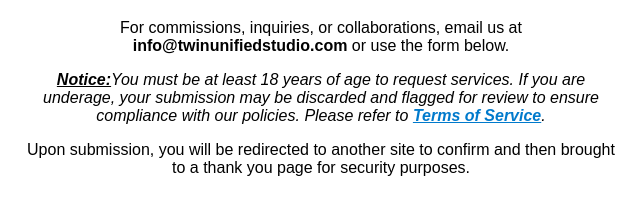
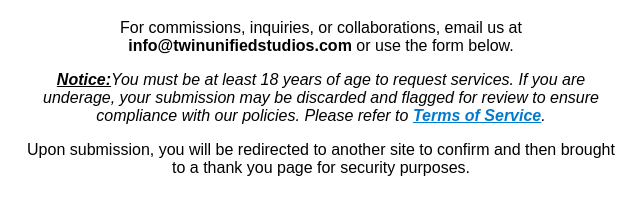
Before and after one commit to Twin-Unified-Studios/TwinUnifiedStudios.github.io, a plain HTML site: page contact.html in a window 1280 px wide. Shown: the part 283-488 px from the top of the page, 319-959 px from the left. Drawn offline with Linux system fonts and the light colour scheme.

Commit message:
Update contact.html
Fixed a typo on email.

```diff
--- a/contact.html
+++ b/contact.html
@@ -18,7 +18,7 @@
           <h1>Contact Us</h1>
           <p>
             For commissions, inquiries, or collaborations, email us at
-            <strong>info@twinunifiedstudio.com</strong> or use the form below.
+            <strong>info@twinunifiedstudios.com</strong> or use the form below.
           </p>
           <p><em><strong><u>Notice:</u></strong>You must be at least 18 years of age to request services. If you are underage, your submission may be discarded and flagged for review to ensure compliance with our policies. Please refer to <a href="terms.html" class="inline-link">Terms of Service</a>.</em></p>
           <p>Upon submission, you will be redirected to another site to confirm and then brought to a thank you page for security purposes.</p>
```
